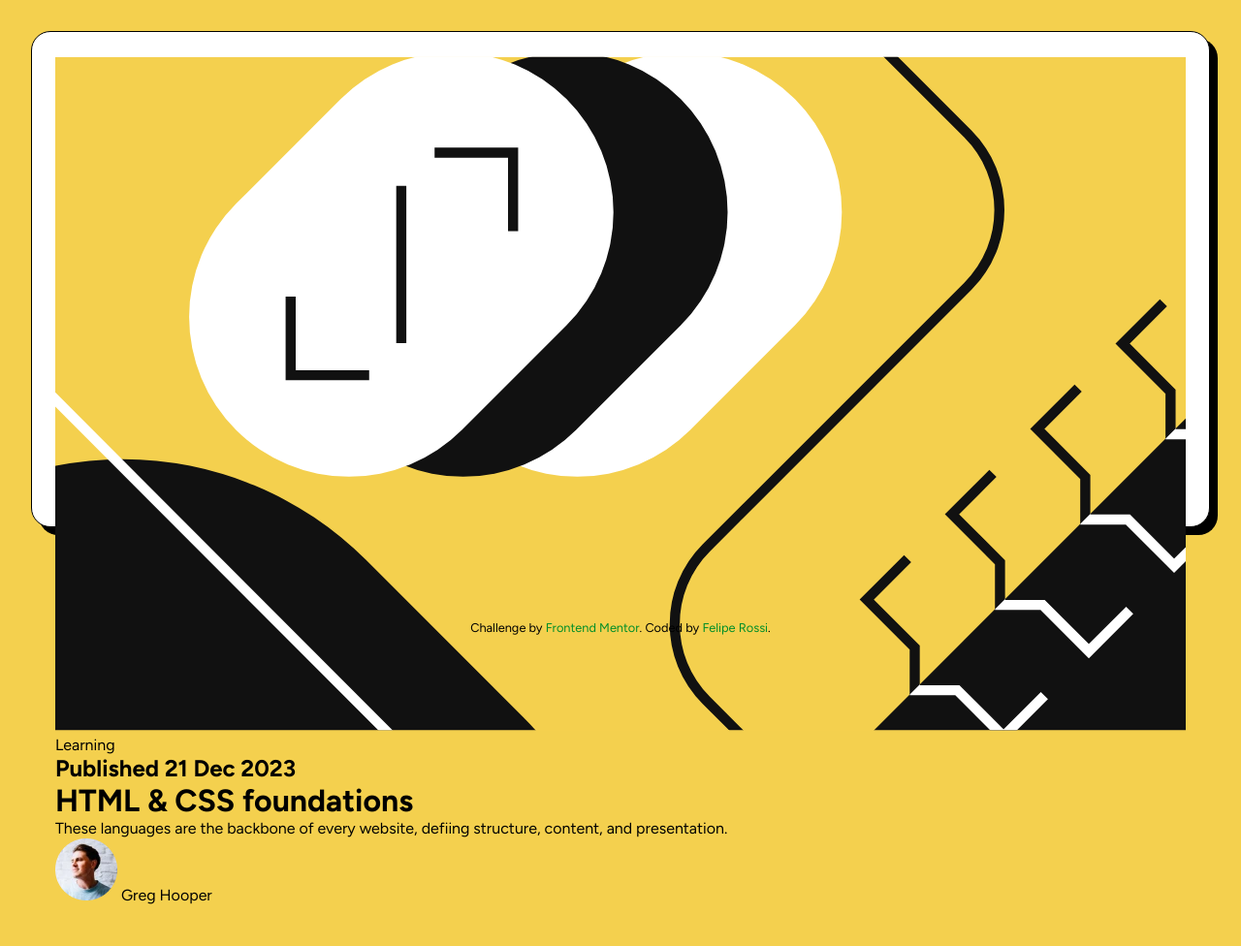
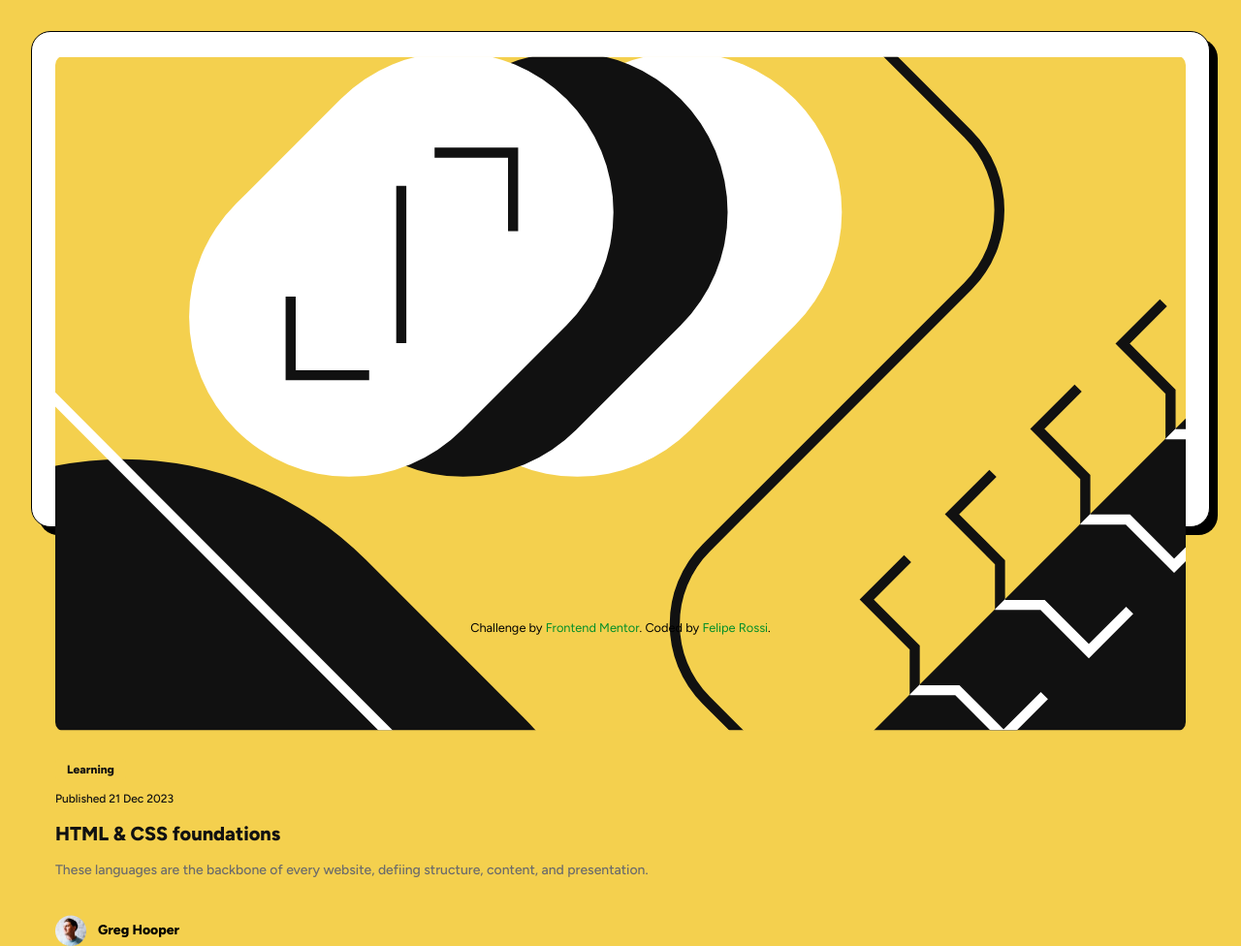
Before and after one commit to feliperossibr/blog-preview, a plain HTML site: page index.html in a window 1280 px wide. Shown: the whole page at 97% size. Before the commit the page ends 933 px from the top, so only its background shows below. Drawn offline with Linux system fonts and the light colour scheme.

Commit message:
concluindo o projeto

```diff
--- a/index.html
+++ b/index.html
@@ -18,7 +18,7 @@
         <img src="assets/images/illustration-article.svg" alt="">
       </div>
 
-      <div id="learning">
+      <div class="learning">
         <span>Learning</span>
 
         <h2>Published 21 Dec 2023</h2>
--- a/styles/index.css
+++ b/styles/index.css
@@ -40,6 +40,58 @@ html, main {
 
     & > img {
       width: 100%;
+      border-radius: .625rem;
+    }
+  }
+
+  & > .learning {
+    margin-block: 1.5rem;
+
+    & > span {
+      font: 800 .75rem/1.5 var(--ff-base);
+      color: var(--gray-950);
+      background-color: var(--yellow);
+
+      width: 4.57rem;
+      height: 1.63rem;
+
+      border-radius: .25rem;
+      padding: .25rem .75rem;
+
+    }
+
+    & > h2 {
+      font: 500 .75rem/1.5 var(--ff-base);
+      color: var(--gray-950);
+      margin-top: .75rem;
+    }
+
+    & > h1 {
+      font: 800 1.25rem/1.5 var(--ff-base);
+      color: var(--gray-950);
+      margin-top: .75rem;
+    }
+
+    & > p {
+      font: 500 .875rem/1.5 var(--ff-base);
+      color: var(--gray-500);
+      margin-top: .75rem;
+    }
+  }
+
+  & > #avatar {
+    display: flex;
+    margin-top: .75rem;
+    align-items: center;
+    gap: .75rem;
+
+    & > img {
+      width: 32px;
+      height: 32px;
+    }
+
+    & > span {
+      font: 800 .875rem/1.5 var(--ff-base);
     }
   }
 }
```
